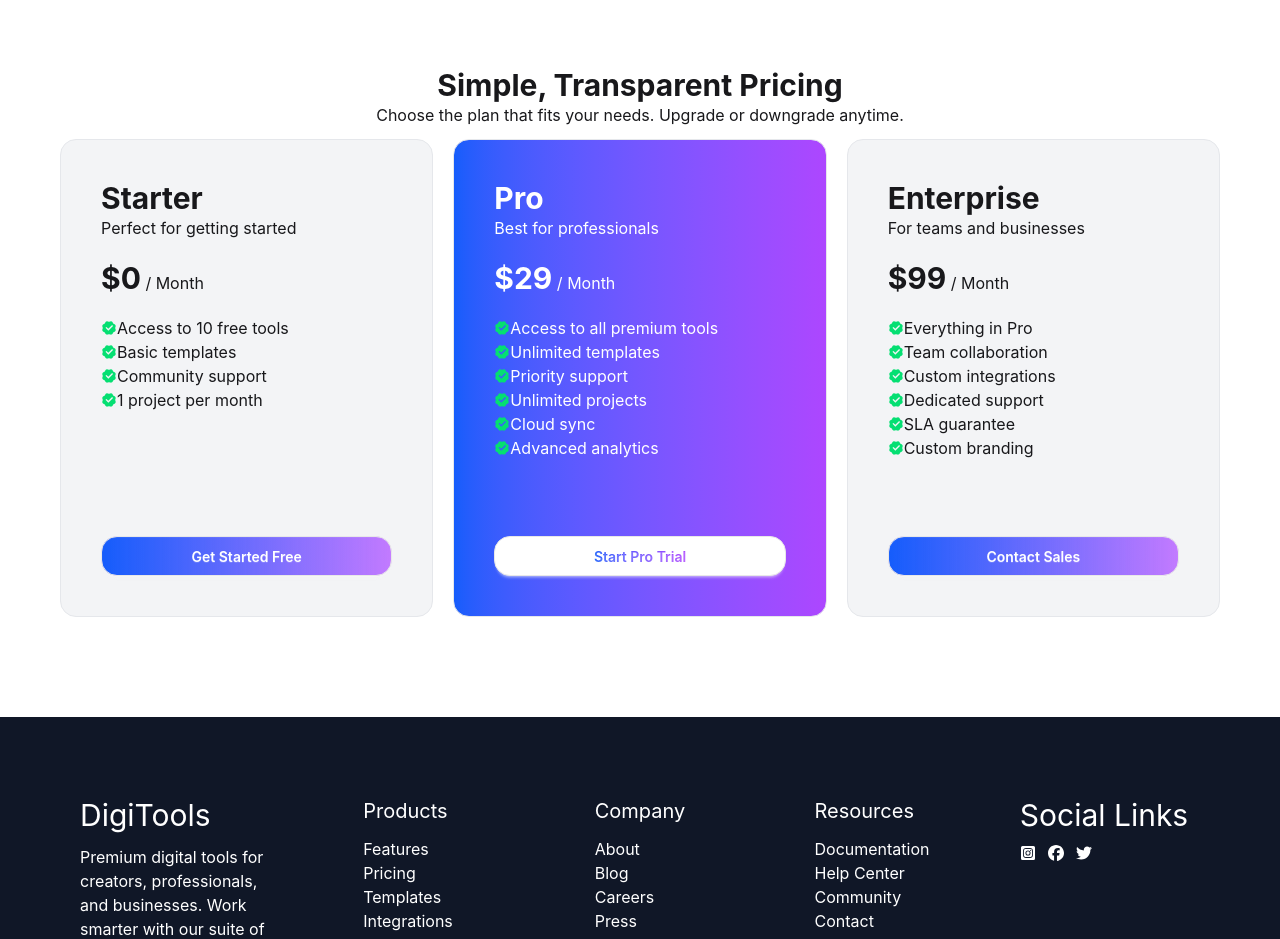
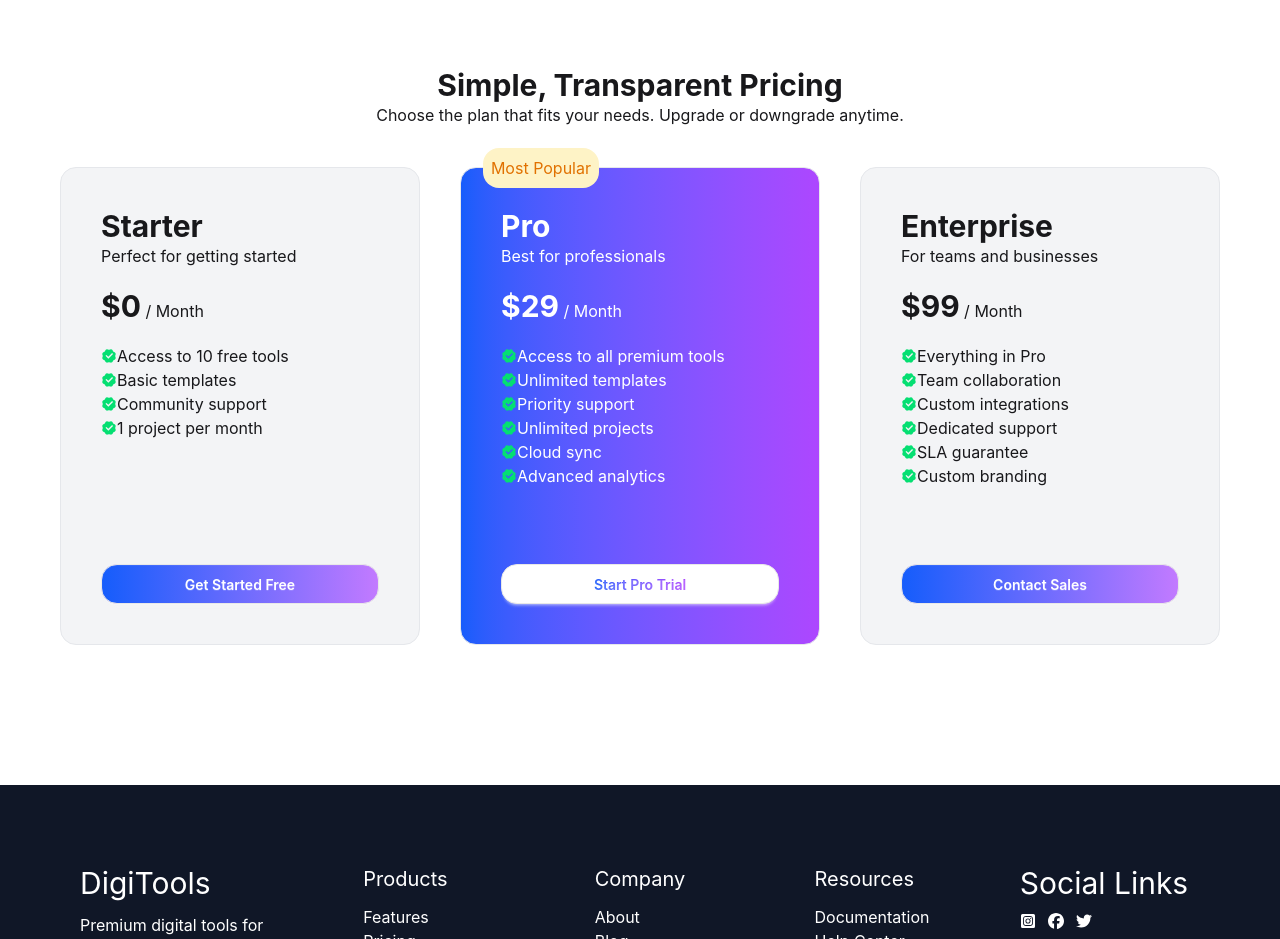
Before and after one commit to neya-mul/Assignment-6, a React (Vite) app: page / in a window 1280 px wide. Shown: the part 3340-4279 px from the top of the page. Built offline with nearby package versions, Linux system fonts and the light colour scheme.

Commit message:
readme updated and badge added

```diff
--- a/src/components/Pricing.jsx
+++ b/src/components/Pricing.jsx
@@ -9,7 +9,7 @@ export default function Pricing() {
                 <p>Choose the plan that fits your needs. Upgrade or downgrade anytime.</p>
             </div>
             {/* cards */}
-            <div className='grid grid-cols-1 md:grid-cols-2 lg:grid-cols-3 gap-5'>
+            <div className='grid grid-cols-1 md:grid-cols-2 lg:grid-cols-3 gap-10 my-10'>
                 {/* card */}
                 <div className='bg-gray-100 border border-gray-200 rounded-2xl p-10 space-y-5 min-h-[380px]  '>
                     <div>
@@ -28,7 +28,8 @@ export default function Pricing() {
                     <button className='btn w-full bg-linear-to-r from-blue-600 to bg-purple-400 rounded-2xl text-white'> Get Started Free</button>
                 </div>
 
-                <div className='bg-linear-to-r from-blue-600 to-purple-500 text-white border border-gray-200 rounded-2xl  p-10 space-y-5 min-h-[380px]'>
+                <div className='bg-linear-to-r from-blue-600 to-purple-500 text-white border border-gray-200 rounded-2xl p-10 space-y-5 min-h-[380px] relative'>
+                    <span className='bg-amber-100 p-2 text-amber-600 rounded-2xl absolute -top-[20px] right-55'> Most Popular</span>
                     <div>
                         <h1 className='text-3xl font-bold'>Pro</h1>
                         <p>Best for professionals</p>
```
Also changed, not shown: 1 other file (tests, documents, lock files or other folders).
